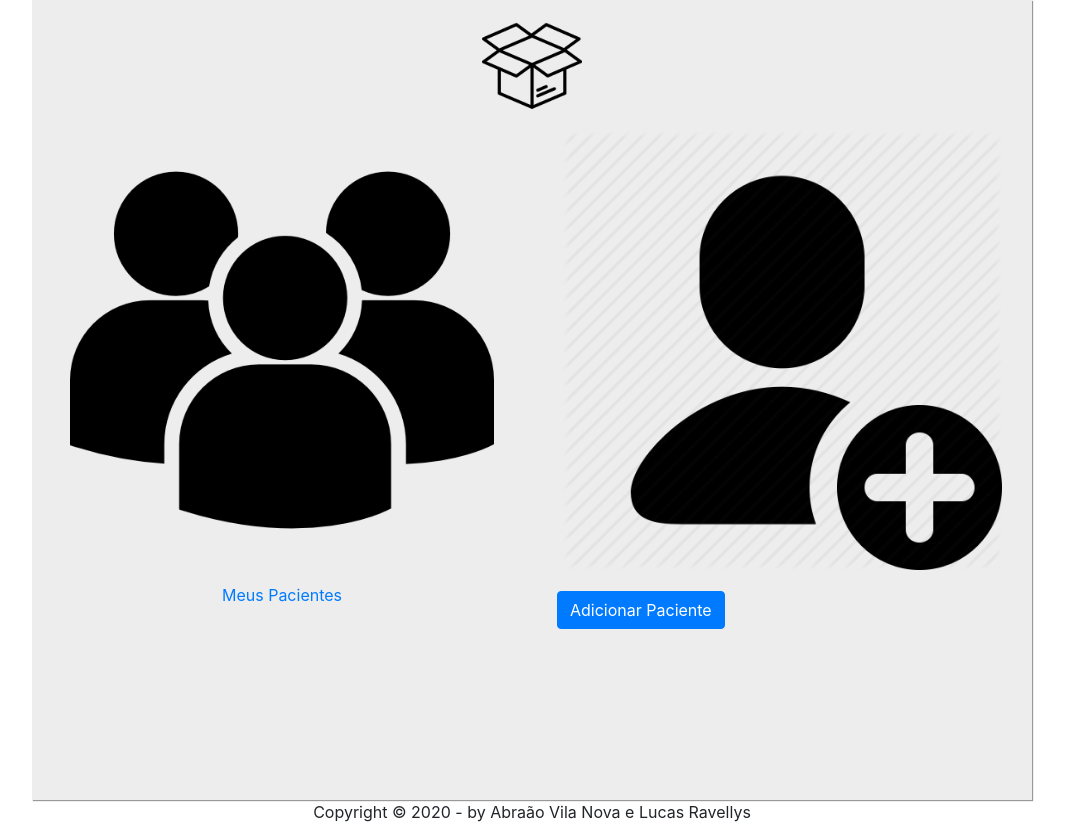
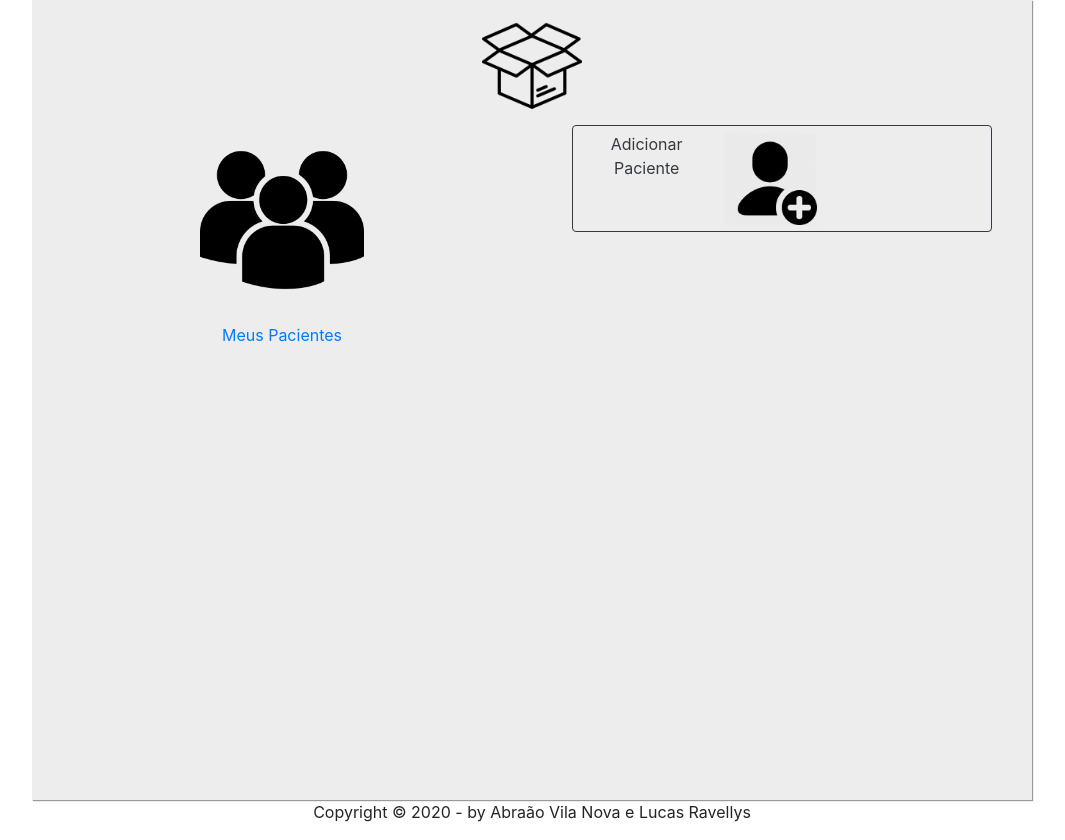
Before and after one commit to ravellys/fitbox, a Django app: page / in a window 1280 px wide. Shown: the whole page, without its empty margins (108-1173 px from the left). Run offline with Django 3.2, Linux system fonts and the light colour scheme; some libraries are stand-ins or nearby versions.

Commit message:
alt button hom

```diff
--- a/fitbox/base/static/css/estilos.css
+++ b/fitbox/base/static/css/estilos.css
@@ -58,8 +58,8 @@
 
 		img.img-paciente {
 			padding: 5px;
-			height: 100%;
-  			width: 100%;
+			height: 40%;
+  			width: 40%;
 
 		}
 
--- a/fitbox/base/templates/base/home.html
+++ b/fitbox/base/templates/base/home.html
@@ -11,15 +11,25 @@
 					<p>Meus Pacientes</p>
 				</a>
 			</div>
-			<div id="novo-paciente" >
-				<p class="align-content-center"><img class="img-paciente" src="{% static 'images/novo-paciente.png' %}"/></p>
+			<div id="novo-paciente" class="col-md-9" >
 
-                <div class="modal fade" tabindex="-1" role="dialog" id="modal">
+                <div class=" modal fade" tabindex="-1" role="dialog" id="modal">
                   <div class="modal-dialog" role="document">
                     <div class="modal-content"></div>
                   </div>
                 </div>
-                <button id="novo-cadastro" class="btn btn-primary align-items-center" type="button" name="button">Adicionar Paciente</button>
+                <button id="novo-cadastro" class="btn btn-outline-dark" type="button" name="button">
+
+                 <div class="row-cols-md-2 pr-4 d-sm-flex">
+                    <div class="col-md-4">
+                        <p>Adicionar Paciente</p>
+                    </div>
+                    <div class="col-md-4 h-25 w-25 ">
+				        <img class="card-img-top" src="{% static 'images/novo-paciente.png' %}"/>
+                    </div>
+                 </div>
+
+                </button>
 			</div>
     </div>
 
--- a/fitbox/cadastro_paciente/templates/cadastro_paciente/cadastro_paciente_popup.html
+++ b/fitbox/cadastro_paciente/templates/cadastro_paciente/cadastro_paciente_popup.html
@@ -8,7 +8,7 @@
           {% csrf_token %}
 
          <div class="modal-header">
-            <h5 class="modal-title">Novo Paci</h5>
+            <h5 class="modal-title">Novo Paciente</h5>
             <button type="button" class="close" data-dismiss="modal" aria-label="Close">
               <span aria-hidden="true">&times;</span>
             </button>
```
